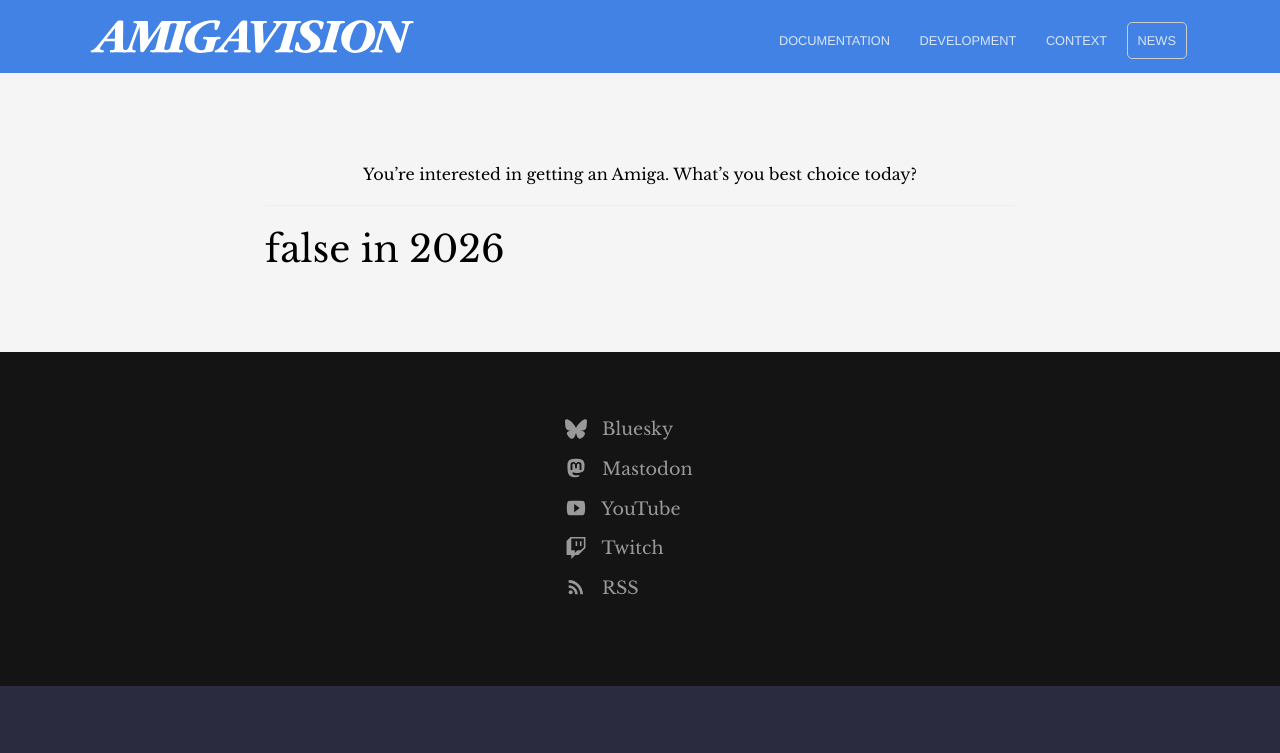
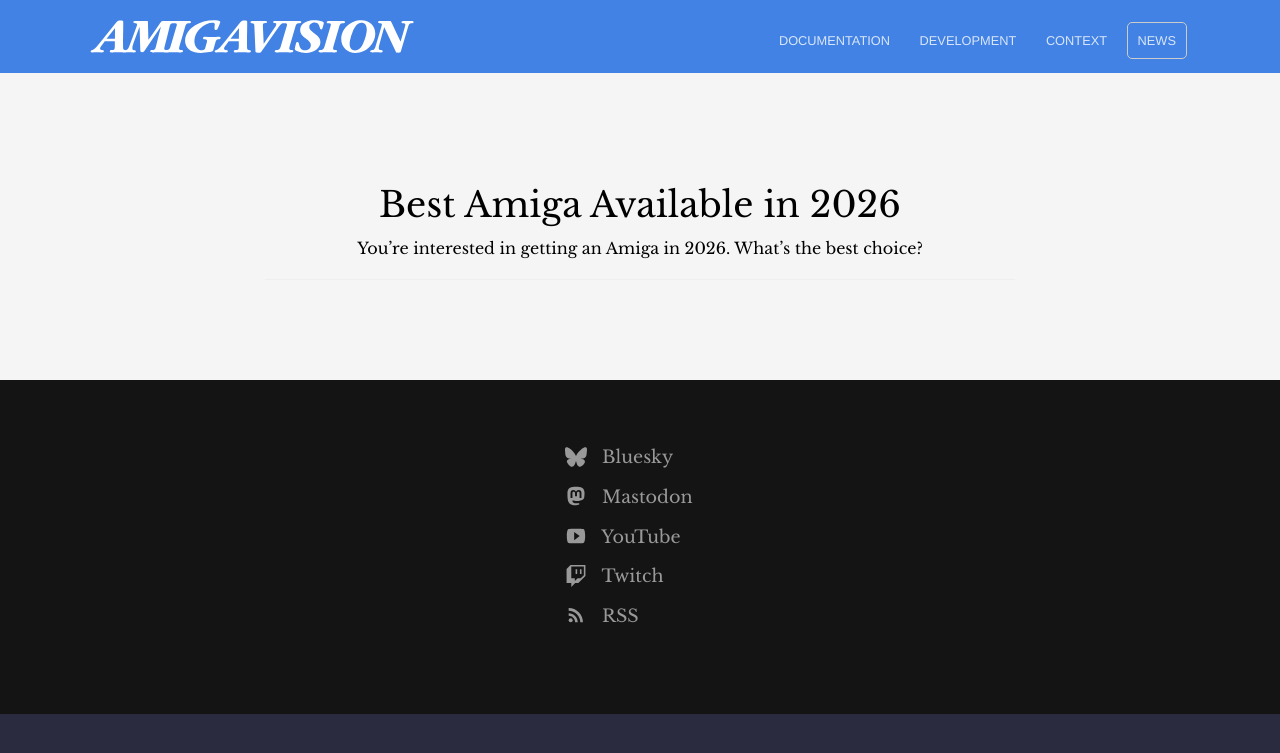
Before and after one commit to amigavision/amigavision.github.io, a Jekyll site: the page built from best.md, in a window 1280 px wide. Shown: the top 753 px of the page. Built offline with Jekyll 4.4.1, drawn with Linux system fonts in a browser that asks for light colours.

Commit message:
Let's keep it simple

```diff
--- a/best.md
+++ b/best.md
@@ -1,20 +1,4 @@
 ---
-title: Best Amiga Available
-description: You’re interested in getting an Amiga. What’s you best choice today?
-title: false
+title: Best Amiga Available in 2026
+description: You’re interested in getting an Amiga in 2026. What’s the best choice?
 ---
-
-
-
-
-<h1>
-  {{ page.title }} in
-  <span id="current-year">this year</span>
-</h1>
-
-<script>
-  (function () {
-    const el = document.getElementById("current-year");
-    if (el) el.textContent = new Date().getFullYear();
-  })();
-</script>
```
